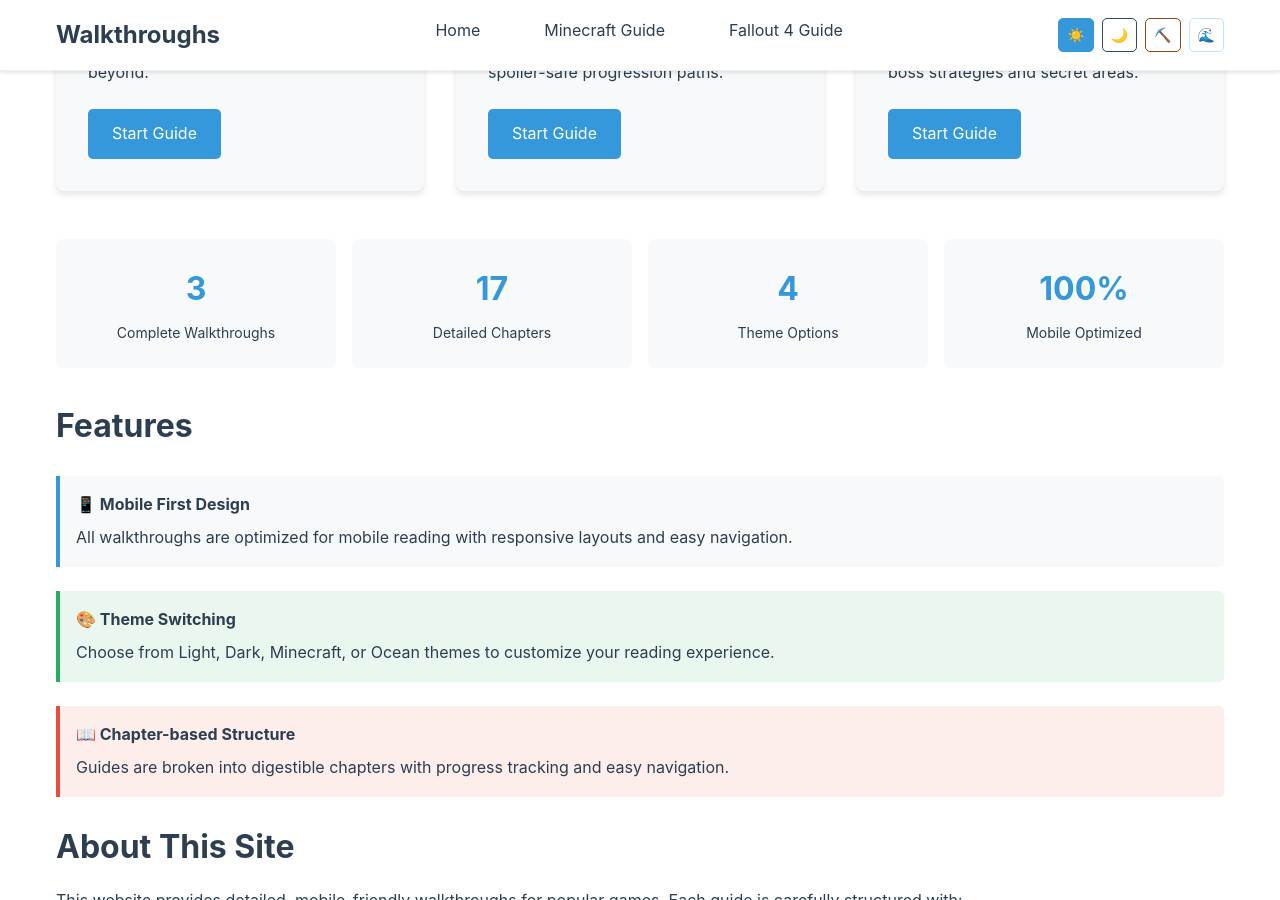
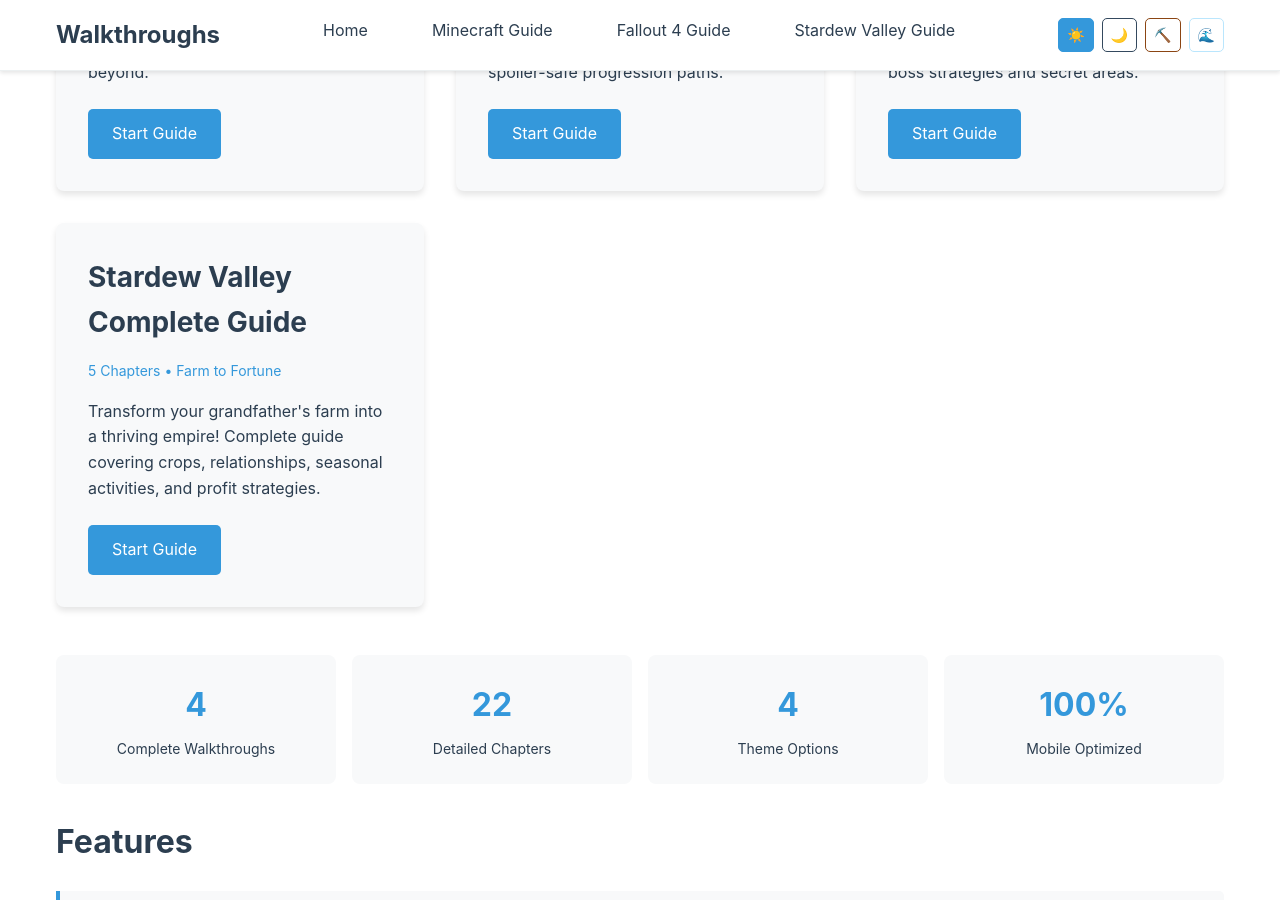
Before and after one commit to jlakko/walkthroughs, a Jekyll site: the page built from index.md, in a window 1280 px wide and 900 px high, scrolled down 635 px. Built offline with Jekyll 4.4.1, drawn with Linux system fonts in a browser that asks for light colours.

Commit message:
Update navigation and homepage to include Stardew Valley guide
Co-authored-by: jlakko <5771475+jlakko@users.noreply.github.com>

```diff
--- a/_layouts/default.html
+++ b/_layouts/default.html
@@ -30,6 +30,7 @@
         <li><a href="{{ '/' | relative_url }}">Home</a></li>
         <li><a href="{{ '/minecraft/' | relative_url }}">Minecraft Guide</a></li>
         <li><a href="{{ '/fallout4/' | relative_url }}">Fallout 4 Guide</a></li>
+        <li><a href="{{ '/stardew-valley/' | relative_url }}">Stardew Valley Guide</a></li>
       </ul>
 
       <div class="theme-switcher">
--- a/index.md
+++ b/index.md
@@ -33,15 +33,24 @@ cta_link: "/minecraft/"
     </div>
     <a href="{{ '/hollow-knight/' | relative_url }}" class="btn">Start Guide</a>
   </div>
+
+  <div class="walkthrough-card">
+    <h3>Stardew Valley Complete Guide</h3>
+    <div class="card-meta">5 Chapters • Farm to Fortune</div>
+    <div class="card-description">
+      Transform your grandfather's farm into a thriving empire! Complete guide covering crops, relationships, seasonal activities, and profit strategies.
+    </div>
+    <a href="{{ '/stardew-valley/' | relative_url }}" class="btn">Start Guide</a>
+  </div>
 </div>
 
 <div class="stats-grid">
   <div class="stat-card">
-    <span class="stat-number">3</span>
+    <span class="stat-number">4</span>
     <div class="stat-label">Complete Walkthroughs</div>
   </div>
   <div class="stat-card">
-    <span class="stat-number">17</span>
+    <span class="stat-number">22</span>
     <div class="stat-label">Detailed Chapters</div>
   </div>
   <div class="stat-card">
```
